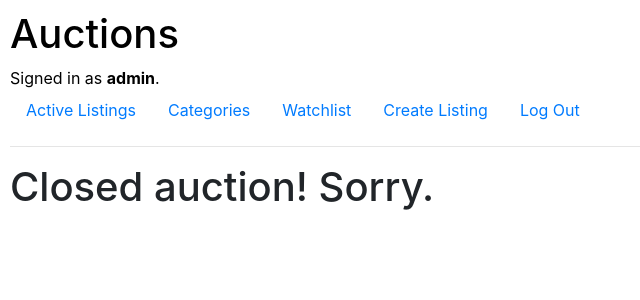
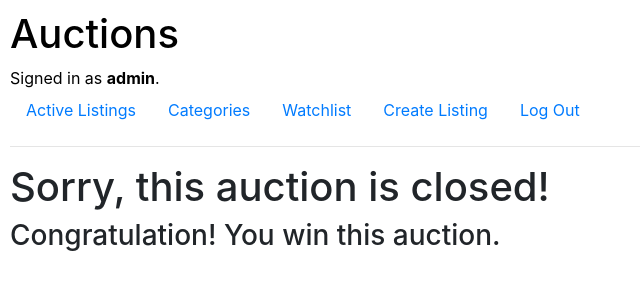
Before and after one commit to LeandroBurioni/CS50-web, a Django app: page /listing/1 in a window 1280 px wide. Shown: the top 300 px of the page, without its empty margins (0-640 px from the left). Run offline with Django 3.2, Linux system fonts and the light colour scheme; a user stored in the database is signed in; data comes from the database, SQL or seed files in the repository; both versions use the stored data as it was after the commit; some libraries are stand-ins or nearby versions.

Commit message:
bids working (only ints :/

```diff
--- a/auctions/models.py
+++ b/auctions/models.py
@@ -20,7 +20,7 @@ class Category(models.Model):
 
 class Listing(models.Model):
     title = models.CharField(max_length=50)
-    price = models.DecimalField(max_digits=10, decimal_places=2)
+    price = models.FloatField()
     description = models.TextField(blank=True)
     url_image = models.URLField(blank=True)
     category = models.ForeignKey(Category, on_delete=models.DO_NOTHING, blank=True, related_name="listing_category")
--- a/auctions/templates/auctions/auction.html
+++ b/auctions/templates/auctions/auction.html
@@ -13,18 +13,22 @@
     </div>
     {% if user.is_authenticated %}
             {% if user == listing.owner %}
-            <p> You published this product at {{listing.date}}</p>
+            <p> You published this product at {{listing.date}}, the actual price is {{listing.price}}</p>
+
             <form action="{% url 'listing' listing.id %}" method="POST">
                 {%csrf_token%}
                 <input type="submit" value="Close Auction!" name="close">
             </form>
             {% else %}
-                <!-- Ver si va ganando o sino decir cual es el precio actual -->
+                {% if user == listing.winner %}
+                    <h3>You are winning this auction...</h3>
+                {% endif %}
                 <form action="{% url 'listing' listing.id %}" method="POST">
                     {%csrf_token%}
                     {% if in_watchlist %}
                         <img type="submit" src="\static\auctions\bookmark-heart-fill.svg" alt="" width="32" height="32" title="Remove from Watchlist">
                         <input type="submit" name="watchlist"  value="Remove from Watchlist">
+                        <!-- <input type="image" src="\static\auctions\bookmark-heart-fill.svg" name="watchlist" alt="submit"> -->
                     {%else%}
                         <img type="submit" src="\static\auctions\bookmark-heart.svg" alt="" width="32" height="32" title="Add to Watchlist">
                         <input type="submit"  name="watchlist"  value="Add to Watchlist">
@@ -33,9 +37,10 @@
 
                 <form action="{% url 'listing' listing.id %}" method="POST">
                     {%csrf_token%}
-                    {{bid_form}}
-                    <input type="submit" value="BID!" name="bid">
+                    <input type="number" step="0.01" name="bid" min="{{price}}">
+                    <input type="submit" value="BID!">
                 </form>
+
             {% endif %}
     {% endif %}
     <hr>
@@ -60,6 +65,9 @@
         {% endfor %}
     </div>
     {% else %}
-    <h1>Closed auction! Sorry. </h1>
+    <h1>Sorry, this auction is closed! </h1>
+        {% if user == listing.winner %}
+            <h3>Congratulation! You win this auction.</h3>
+        {% endif %}
     {% endif %}
     {% endblock %}
--- a/auctions/views.py
+++ b/auctions/views.py
@@ -82,8 +82,6 @@ def listing(request,listing_id):
     auction = get_object_or_404(Listing, pk=listing_id)
     user = request.user
     in_watchlist = user.watchlist_content.filter(pk=listing_id).exists()
-    max_bid = auction.bids.all().aggregate(Max('price'))['price__max']
-    winning = auction.bids.filter(price=max_bid)
     if request.method == "POST":
         if 'comment' in request.POST:
             form = forms.CommentForm(request.POST)
@@ -94,7 +92,6 @@ def listing(request,listing_id):
                 return redirect("listing", listing_id)
         elif 'close' in request.POST:
             auction.open=False
-            auction.winner = request.user
             auction.save()
             return redirect("listing", listing_id)
         elif 'watchlist' in request.POST:
@@ -105,19 +102,22 @@ def listing(request,listing_id):
             auction.save()
             return redirect("listing", listing_id)
         elif 'bid' in request.POST:
-            form = forms.BidForm(request.POST)
-            if form.is_valid():
-                new_bid = form.cleaned_data["new_bid"]
+            #form = forms.BidForm(request.POST)
+            #if form.is_valid():
+                new_bid = request.POST['bid']
                 new = Bid(price=new_bid, author=request.user, auction=auction)
                 new.save()
-                return redirect("listing", listing_id)
+                auction.price = new_bid
+                auction.winner = request.user
+                auction.save()
+                return HttpResponseRedirect(reverse("index"))
     else:
         return render(request, "auctions/auction.html", {
             "comment_form": forms.CommentForm(),
             "listing": auction,
             "in_watchlist": in_watchlist,
-            "bid_form": forms.BidForm(),
-            "last_bid": max_bid
+            #"bid_form": forms.BidForm(),
+            "price": auction.price+0.01
             })
 
 def categories(request):
```
Also changed, not shown: auctions/migrations/0004_auto_20201003_1901.py (added), db.sqlite3.
